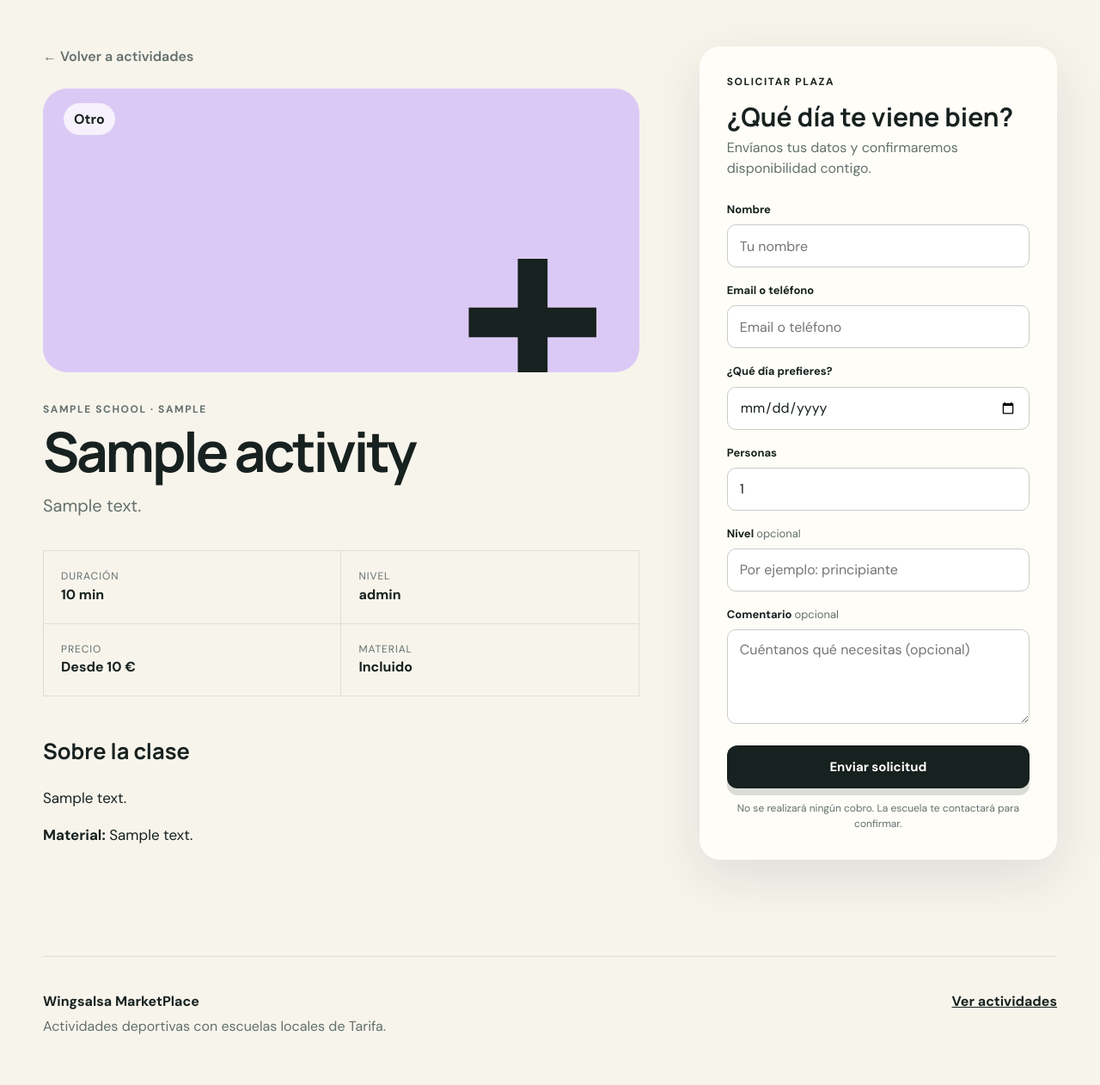
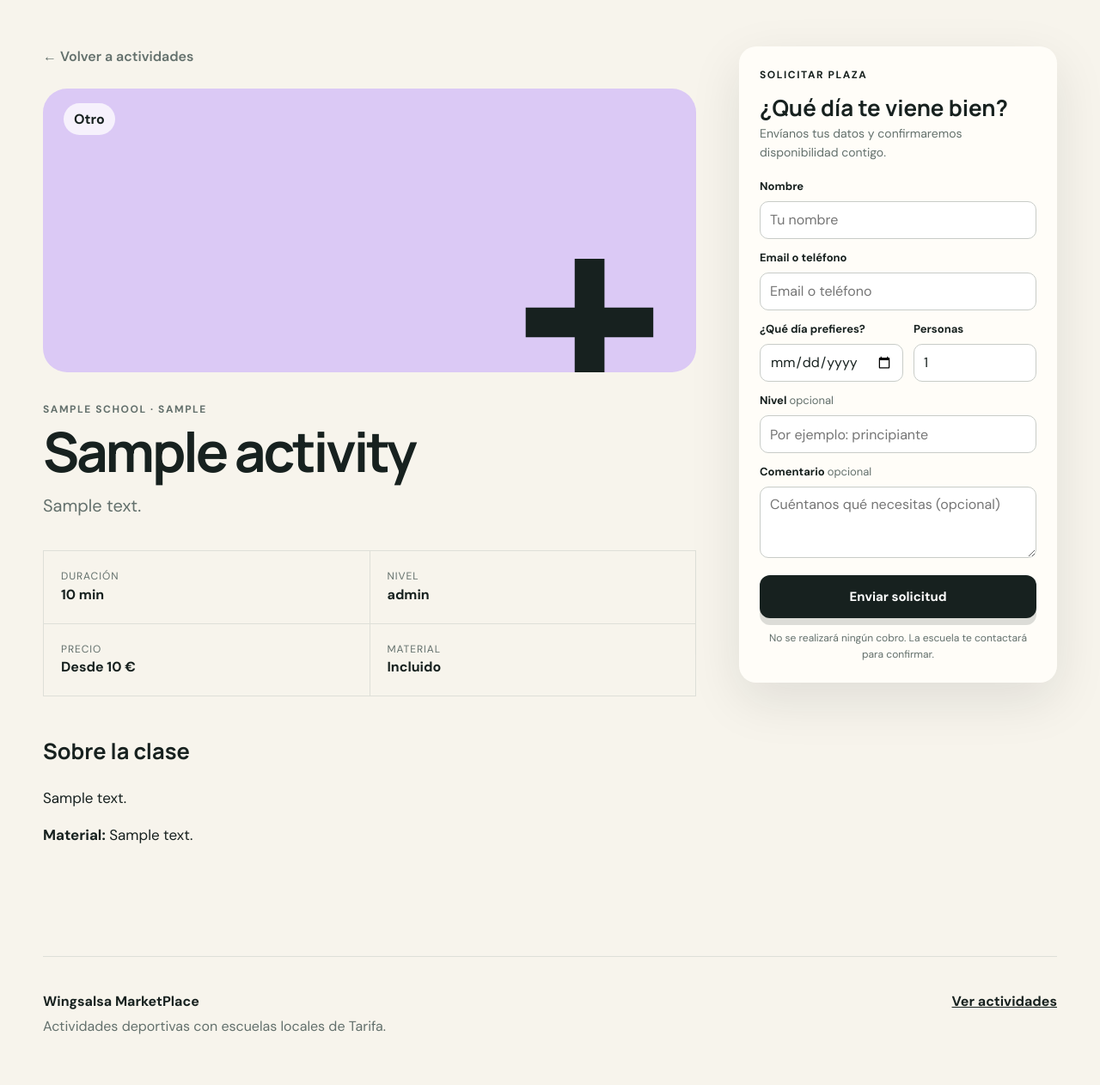
Before and after one commit to Wingman2025/wingsalsa-marketplace, a Django app: a page that uses templates/base.html in a window 1280 px wide. Shown: the part 88-1350 px from the top of the page at 86% size. Run offline with Django 5.2, Linux system fonts and the light colour scheme; data comes from the database, SQL or seed files in the repository; tables that the repository leaves empty hold one stand-in row (values such as "Sample post").

Commit message:
style: compact booking form

```diff
--- a/marketplace/forms.py
+++ b/marketplace/forms.py
@@ -52,7 +52,7 @@ class BookingRequestForm(forms.ModelForm):
             "participants": forms.NumberInput(attrs={"min": 1, "max": 20}),
             "level": forms.TextInput(attrs={"placeholder": "Por ejemplo: principiante"}),
             "notes": forms.Textarea(
-                attrs={"rows": 4, "placeholder": "Cuéntanos qué necesitas (opcional)"}
+                attrs={"rows": 3, "placeholder": "Cuéntanos qué necesitas (opcional)"}
             ),
         }
         labels = {
--- a/static/css/style.css
+++ b/static/css/style.css
@@ -144,7 +144,7 @@ textarea { resize: vertical; }
 .empty-state { padding: 70px 30px; border: 1px solid var(--line); border-radius: 24px; text-align: center; background: var(--paper); }
 .empty-state.compact { max-width: 620px; margin: 30px auto; }
 
-.detail-layout { padding: 54px 0 110px; display: grid; grid-template-columns: minmax(0, 1.25fr) minmax(330px, .75fr); gap: 70px; align-items: start; }
+.detail-layout { padding: 54px 0 110px; display: grid; grid-template-columns: minmax(0, 1fr) 370px; gap: 50px; align-items: start; }
 .back-link { display: inline-block; margin-bottom: 24px; color: var(--muted); text-decoration: none; font-weight: 600; }
 .detail-visual { position: relative; height: 330px; margin-bottom: 34px; padding: 24px; overflow: hidden; border-radius: 28px; }
 .detail-visual > span:first-child { padding: 8px 12px; border-radius: 999px; background: rgba(255,255,255,.75); font-weight: 800; }
@@ -155,9 +155,14 @@ textarea { resize: vertical; }
 .facts div { padding: 20px; border-right: 1px solid var(--line); border-bottom: 1px solid var(--line); }
 .facts span, .success-summary span { display: block; color: var(--muted); font-size: 12px; text-transform: uppercase; letter-spacing: .08em; }
 .description-copy { max-width: 700px; font-size: 17px; }
-.booking-panel { position: sticky; top: 24px; padding: 32px; border-radius: 24px; background: var(--paper); box-shadow: var(--shadow); }
-.booking-panel h2 { margin-bottom: 8px; font-size: 30px; line-height: 1.1; }
-.panel-intro { margin-bottom: 25px; color: var(--muted); }
+.booking-panel { position: sticky; top: 18px; padding: 24px; border-radius: 20px; background: var(--paper); box-shadow: var(--shadow); }
+.booking-panel h2 { margin-bottom: 6px; font-size: 26px; line-height: 1.1; }
+.panel-intro { margin-bottom: 18px; color: var(--muted); font-size: 14px; }
+.booking-panel form { display: grid; grid-template-columns: 1fr 1fr; column-gap: 12px; }
+.booking-panel .form-field { grid-column: 1 / -1; margin-bottom: 12px; }
+.booking-panel .form-field:nth-of-type(3), .booking-panel .form-field:nth-of-type(4) { grid-column: auto; }
+.booking-panel input, .booking-panel textarea { min-height: 44px; padding: 9px 11px; }
+.booking-panel .button, .booking-panel .form-note, .booking-panel .form-error { grid-column: 1 / -1; }
 .form-field { margin-bottom: 17px; }
 .form-field label span { color: var(--muted); font-weight: 400; }
 .has-error input, .has-error textarea { border-color: #b83232; }
@@ -230,7 +235,7 @@ footer a { font-weight: 700; }
     .detail-visual { height: 230px; }
     .detail-symbol { bottom: -70px; font-size: 240px; }
     .facts { grid-template-columns: 1fr 1fr; }
-    .booking-panel { padding: 25px 20px; }
+    .booking-panel { padding: 22px 18px; }
     .success-wrap { width: calc(100% - 28px); padding-top: 30px; }
     .success-summary { grid-template-columns: 1fr; }
     .success-summary div + div { border-left: 0; border-top: 1px solid var(--line); }
```
